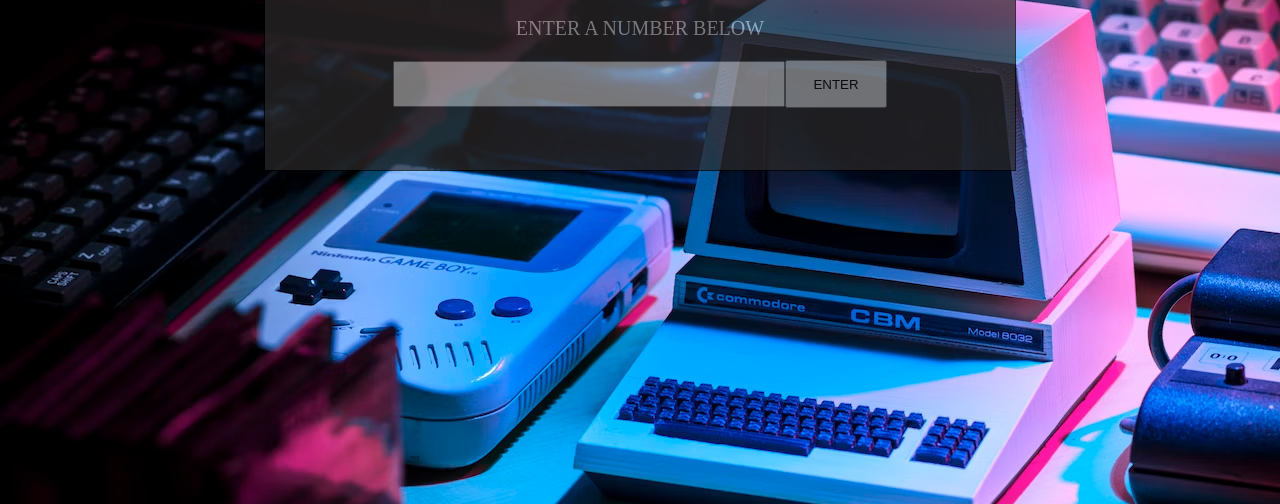
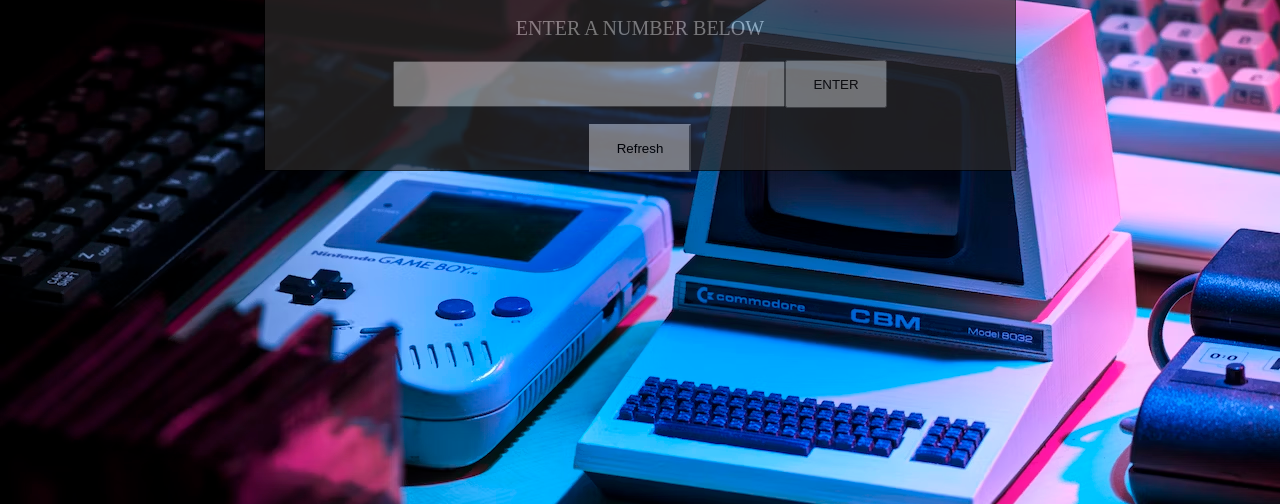
Before and after one commit to taryllngam/random-game, a plain HTML site: page index.html in a window 1280 px wide. Shown: the part 296-800 px from the top of the page. Drawn offline with nearby package versions, Linux system fonts and the light colour scheme.

```diff
--- a/assets /styles/style.css
+++ b/assets /styles/style.css
@@ -38,3 +38,11 @@ p {
 .inputs #display {
     font-size: 30;
 }
+
+#refresh {
+    width: 8vw;
+    height: 6vh;
+    margin-top: 1rem;
+    background: #aaa8a8;
+    border-color: #aaa8a8;
+}
--- a/index.html
+++ b/index.html
@@ -18,6 +18,9 @@
 
 
     </div>
+    <button id="refresh">Refresh</button>
+
+</div>
 
     <script src="./srcipt.js"></script>
 </body>
--- a/srcipt.js
+++ b/srcipt.js
@@ -1,5 +1,6 @@
 const display = document.getElementById('display')
 const btn = document.getElementById('btn')
+const refresh = document.getElementById('refresh')
 
 const number = [Math.floor(Math.random() * 100)]
 let clicks = 0
@@ -24,3 +25,7 @@ btn.addEventListener('click', function () {
     document.querySelector('.container').style.background = 'red'
   }
 })
+
+refresh.addEventListener('click', function(){
+    location.reload();
+});
```
